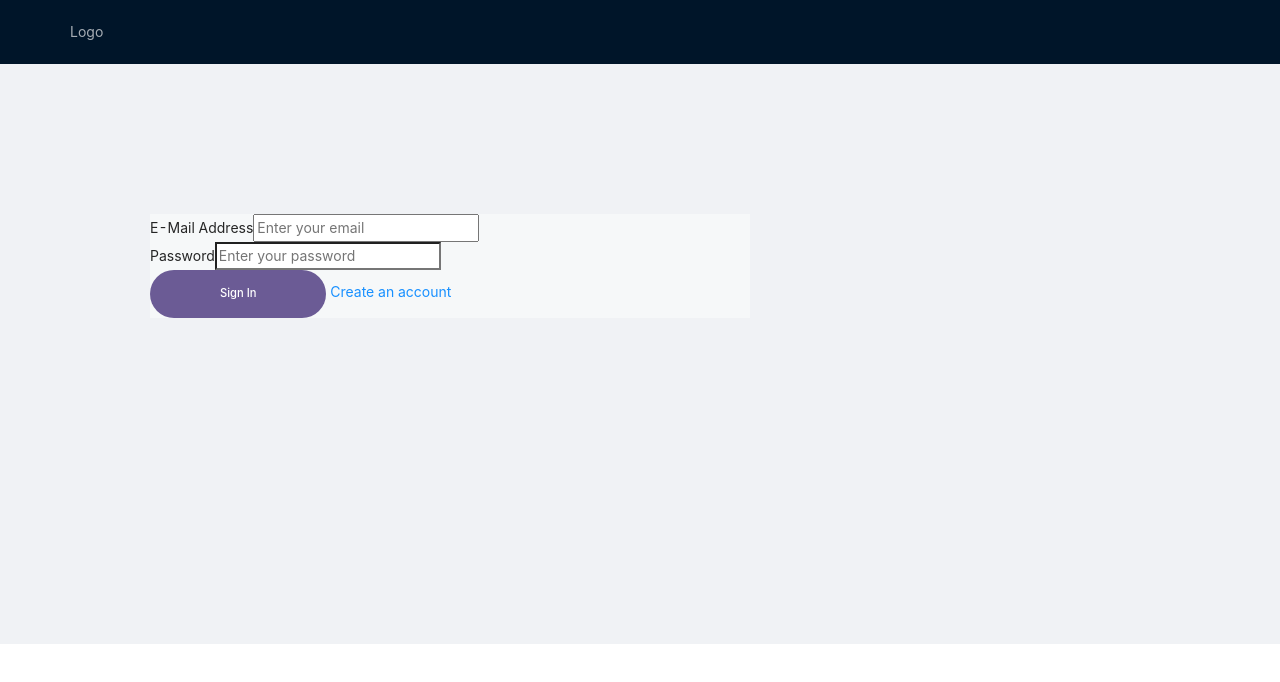
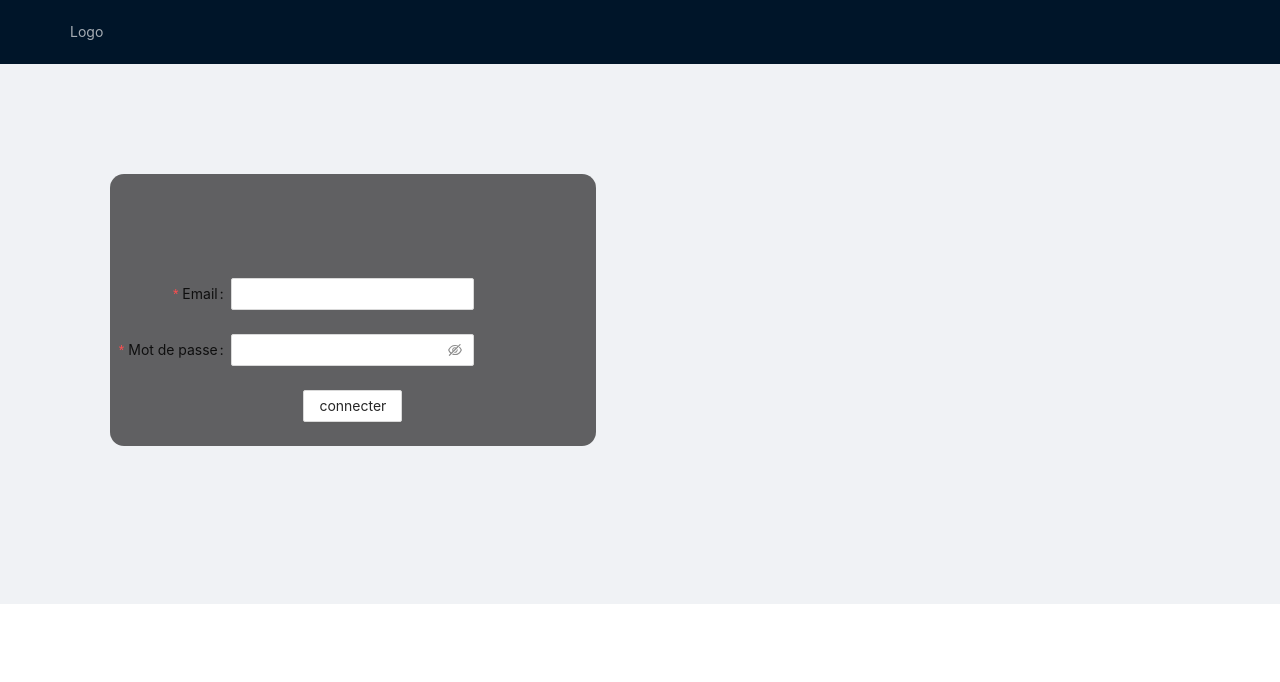
Before and after one commit to eyaberriche/PFA, a React (Create React App) app in the folder pfa-front/: page /login in a window 1280 px wide. Shown: the top 682 px of the page. Built offline with nearby package versions, Linux system fonts and the light colour scheme.

Commit message:
login template

```diff
--- a/pfa-front/package.json
+++ b/pfa-front/package.json
@@ -7,6 +7,7 @@
     "@testing-library/react": "^12.1.3",
     "@testing-library/user-event": "^13.5.0",
     "antd": "^4.19.2",
+    "axios": "^0.26.1",
     "react": "^17.0.2",
     "react-dom": "^17.0.2",
     "react-router-dom": "^6.2.2",
--- a/pfa-front/src/components/styles/forms.css
+++ /dev/null
@@ -1,10 +0,0 @@
-.formFieldButton {
-  background-color: #6b5b95;
-  color: white;
-  border: none;
-  outline: none;
-  border-radius: 25px;
-  padding: 15px 70px;
-  font-size: 0.8em;
-  font-weight: 500;
-}
--- a/pfa-front/src/pages/visitor/Login.js
+++ b/pfa-front/src/pages/visitor/Login.js
@@ -1,10 +1,20 @@
-import React from "react";
-import "../../components/styles/forms.css";
-import { Link } from "react-router-dom";
+import React, { useState } from "react";
 import { Form, Input, Button, Row, Col, Layout } from "antd";
 import MenuBar from "../../components/MenuBar";
 function Login(props) {
   const { Content, Header } = Layout;
+  const [state, setState] = useState({
+    email: "",
+    password: "",
+  });
+  const handleChange = (e) => {
+    const { name, value } = e.target;
+    setState((prevState) => ({
+      ...prevState,
+      [name]: value,
+    }));
+    //alert(JSON.stringify(state));
+  };
   return (
     <Layout className='layout'>
       <div>
@@ -15,50 +25,84 @@ function Login(props) {
           <Content
             className='site-layout-background'
             style={{
-              padding: 150,
+              padding: 110,
               margin: 0,
-              minHeight: 580,
+              minHeight: 540,
             }}
           >
-            <div className='formCenter' style={{ width: "600px" }}>
-              <form
-                className='formFields'
-                style={{ backgroundColor: " rgba(255, 255, 255, 0.4)" }}
+            <Row style={{ minHeight: props.rowHeight }}>
+              <Col
+                justify='center'
+                align='middle'
+                span={11}
+                style={{
+                  backgroundColor: "rgba(0, 0, 0, 0.6)",
+
+                  borderRadius: "14px",
+                }}
               >
-                <div className='formField'>
-                  <label className='formFieldLabel' htmlFor='email'>
-                    E-Mail Address
-                  </label>
-                  <input
-                    type='email'
-                    id='email'
-                    className='formFieldInput'
-                    placeholder='Enter your email'
+                <p
+                  style={{
+                    minHeight: "90px",
+                  }}
+                >
+                  {props.avatar}
+                </p>
+                <Form
+                  name={props.nameform}
+                  labelCol={{
+                    span: 6,
+                  }}
+                  wrapperCol={{
+                    span: 12,
+                  }}
+                >
+                  <Form.Item
+                    label='Email'
                     name='email'
-                  />
-                </div>
+                    rules={[
+                      {
+                        required: true,
+                        type: "email",
+                        message: "Please input your username!",
+                      },
+                    ]}
+                  >
+                    <Input
+                      name='email'
+                      value={state.email}
+                      onChange={handleChange}
+                    />
+                  </Form.Item>
 
-                <div className='formField'>
-                  <label className='formFieldLabel' htmlFor='password'>
-                    Password
-                  </label>
-                  <input
-                    type='password'
-                    id='password'
-                    className='formFieldInput'
-                    placeholder='Enter your password'
+                  <Form.Item
+                    label='Mot de passe'
                     name='password'
-                  />
-                </div>
+                    rules={[
+                      {
+                        required: true,
+                        message: "Entrez votre mot de passe SVP!",
+                      },
+                    ]}
+                  >
+                    <Input.Password
+                      name='password'
+                      value={state.password}
+                      onChange={handleChange}
+                    />
+                  </Form.Item>
 
-                <div className='formField'>
-                  <button className='formFieldButton'>Sign In</button>{" "}
-                  <Link to='/register' className='formFieldLink'>
-                    Create an account
-                  </Link>
-                </div>
-              </form>
-            </div>
+                  <Form.Item
+                    wrapperCol={{
+                      offset: 4,
+                      span: 16,
+                    }}
+                  >
+                    <Button type='submit'>connecter</Button>
+                  </Form.Item>
+                </Form>
+              </Col>
+            </Row>
           </Content>
         </Layout>
       </div>
```
Also changed, not shown: pfa-front/src/services/visitorServices/auth.header.js (added, +8 -0 lines), pfa-front/src/services/visitorServices/auth.js (added, +28 -0 lines), 2 other files (tests, documents, lock files or other folders).
